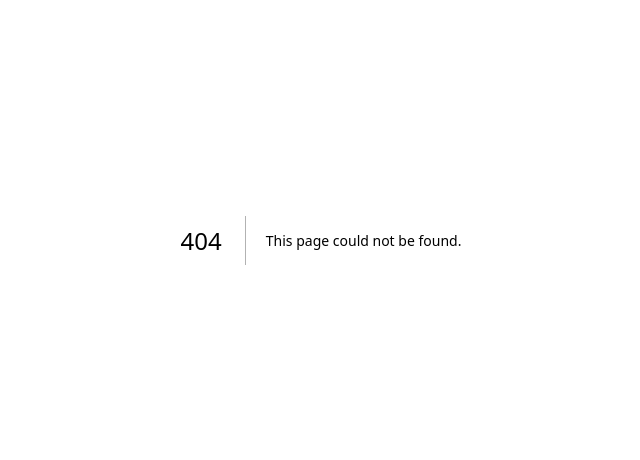
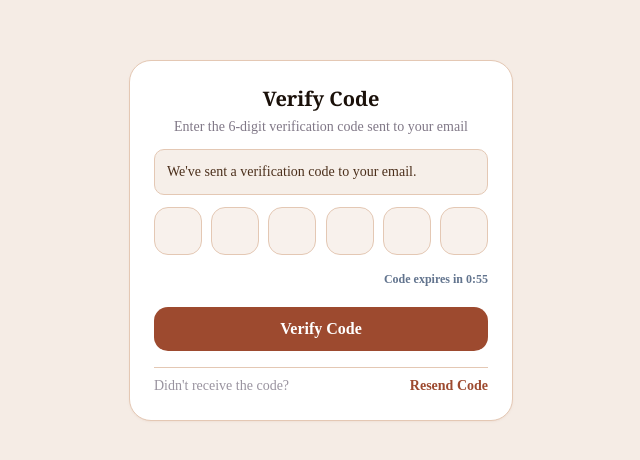
Before and after one commit to Jaymi-01/Scaffold, a Next.js app in the folder frontend/: page /verify-otp in a window 1280 px wide. Before the commit this address had no page. Shown: the part 160-620 px from the top of the page, without its empty margins (319-959 px from the left). Built offline with nearby package versions, Linux system fonts and the light colour scheme; no server answers.

Commit message:
feat: add OTP verification component with timer and error handling

```diff
--- /dev/null
+++ b/frontend/src/app/verify-otp/page.tsx
@@ -0,0 +1,248 @@
+"use client";
+
+import React, { Suspense, useState, useEffect, useRef } from "react";
+import Link from "next/link";
+import { useRouter, useSearchParams } from "next/navigation";
+import { api } from "../../utils/api";
+
+function VerifyOtpContent() {
+  const router = useRouter();
+  const searchParams = useSearchParams();
+  const email = searchParams.get("email") || "";
+
+  const [otp, setOtp] = useState(["", "", "", "", "", ""]);
+  const [errors, setErrors] = useState<Record<string, string>>({});
+  const [actionLoading, setActionLoading] = useState(false);
+  const [infoMessage, setInfoMessage] = useState("We've sent a verification code to your email.");
+  const [codeTimer, setCodeTimer] = useState(60);
+  const [lockoutActive, setLockoutActive] = useState(false);
+  const [lockoutTimer, setLockoutTimer] = useState(0);
+
+  const inputsRef = useRef<(HTMLInputElement | null)[]>([]);
+
+  useEffect(() => {
+    if (codeTimer <= 0) return;
+    const interval = setInterval(() => {
+      setCodeTimer((prev) => prev - 1);
+    }, 1000);
+    return () => clearInterval(interval);
+  }, [codeTimer]);
+
+  useEffect(() => {
+    if (lockoutTimer <= 0) {
+      if (lockoutActive) setLockoutActive(false);
+      return;
+    }
+    const interval = setInterval(() => {
+      setLockoutTimer((prev) => {
+        if (prev <= 1) {
+          setLockoutActive(false);
+          return 0;
+        }
+        return prev - 1;
+      });
+    }, 1000);
+    return () => clearInterval(interval);
+  }, [lockoutTimer, lockoutActive]);
+
+  const handleChange = (index: number, val: string) => {
+    if (val && !/^[0-9]$/.test(val)) return;
+
+    const newOtp = [...otp];
+    newOtp[index] = val;
+    setOtp(newOtp);
+    setErrors({});
+
+    // Move to next input box if digit entered
+    if (val && index < 5) {
+      inputsRef.current[index + 1]?.focus();
+    }
+  };
+
+  const handleKeyDown = (index: number, e: React.KeyboardEvent<HTMLInputElement>) => {
+    if (e.key === "Backspace") {
+      if (!otp[index] && index > 0) {
+        const newOtp = [...otp];
+        newOtp[index - 1] = "";
+        setOtp(newOtp);
+        inputsRef.current[index - 1]?.focus();
+      } else {
+        const newOtp = [...otp];
+        newOtp[index] = "";
+        setOtp(newOtp);
+      }
+      setErrors({});
+    }
+  };
+
+  const handlePaste = (e: React.ClipboardEvent<HTMLInputElement>) => {
+    e.preventDefault();
+    const text = e.clipboardData.getData("text").trim();
+    if (!/^[0-9]{6}$/.test(text)) return;
+
+    const digits = text.split("");
+    setOtp(digits);
+    setErrors({});
+    inputsRef.current[5]?.focus();
+  };
+
+  const handleResendOTP = async () => {
+    setErrors({});
+    setInfoMessage("");
+    setActionLoading(true);
+    try {
+      const res = await api.forgotPassword(email);
+      setInfoMessage(res.message);
+      setCodeTimer(60);
+      setLockoutActive(false);
+      setOtp(["", "", "", "", "", ""]);
+      inputsRef.current[0]?.focus();
+    } catch (err: any) {
+      const msg = err.message || "";
+      if (msg.toLowerCase().includes("lockout") || msg.toLowerCase().includes("attempts")) {
+        setLockoutActive(true);
+        const match = msg.match(/in (\d+) minute/);
+        const minutes = match && match[1] ? parseInt(match[1]) : 5;
+        setLockoutTimer(minutes * 60);
+      }
+      setErrors({ form: msg || "Failed to resend code." });
+    } finally {
+      setActionLoading(false);
+    }
+  };
+
+  const handleVerify = async (e: React.FormEvent) => {
+    e.preventDefault();
+    setErrors({});
+    const code = otp.join("");
+
+    if (code.length < 6) {
+      setErrors({ form: "Please enter all 6 digits of the code." });
+      return;
+    }
+
+    setActionLoading(true);
+    try {
+      await api.verifyOtp(email, code);
+      router.push(`/reset-password?email=${encodeURIComponent(email)}&otp=${encodeURIComponent(code)}`);
+    } catch (err: any) {
+      const msg = err.message || "";
+      if (msg.toLowerCase().includes("lockout") || msg.toLowerCase().includes("attempts")) {
+        setLockoutActive(true);
+        const match = msg.match(/in (\d+) minute/);
+        const minutes = match && match[1] ? parseInt(match[1]) : 5;
+        setLockoutTimer(minutes * 60);
+      }
+      setErrors({ form: msg || "Verification failed. Please try again." });
+    } finally {
+      setActionLoading(false);
+    }
+  };
+
+  return (
+    <div className="w-full max-w-sm p-6 rounded-3xl border border-golden-chestnut-200 bg-white shadow-sm shadow-rosy-copper-600/5">
+      <h2 className="text-xl font-bold text-golden-chestnut-950 mb-1 text-center font-serif">
+        Verify Code
+      </h2>
+      <p className="text-sm text-graphite-500 mb-3 text-center">
+        Enter the 6-digit verification code sent to {email || "your email"}
+      </p>
+
+      {infoMessage && (
+        <div className="p-3 rounded-lg bg-golden-chestnut-100/60 border border-golden-chestnut-200 text-golden-chestnut-800 text-sm mb-3">
+          {infoMessage}
+        </div>
+      )}
+
+      <form onSubmit={handleVerify} className="space-y-4">
+        <div className="flex justify-between gap-2" onPaste={handlePaste}>
+          {otp.map((digit, index) => (
+            <input
+              key={index}
+              ref={(el) => { inputsRef.current[index] = el; }}
+              type="text"
+              maxLength={1}
+              value={digit}
+              disabled={actionLoading || lockoutActive}
+              onChange={(e) => handleChange(index, e.target.value)}
+              onKeyDown={(e) => handleKeyDown(index, e)}
+              className={`w-12 h-12 text-center text-xl font-bold rounded-xl bg-golden-chestnut-50 text-golden-chestnut-900 outline-none transition border focus:ring-1 ${
+                errors.form
+                  ? "border-oxblood-500 focus:border-oxblood-600 focus:ring-oxblood-600/20"
+                  : "border-golden-chestnut-200 focus:border-rosy-copper-600 focus:ring-rosy-copper-600/20"
+              }`}
+            />
+          ))}
+        </div>
+
+        <div className="text-right min-h-[20px]">
+          {lockoutActive && lockoutTimer > 0 ? (
+            <p className="text-xs text-oxblood-600 font-semibold animate-shake">
+              Too many failed attempts. Locked out for {Math.floor(lockoutTimer / 60)}:{(lockoutTimer % 60) < 10 ? "0" : ""}{lockoutTimer % 60}
+            </p>
+          ) : errors.form ? (
+            <p className="text-xs text-oxblood-600 font-semibold animate-shake">
+              {errors.form}
+            </p>
+          ) : codeTimer > 0 ? (
+            <p className="text-xs text-slate-500 font-semibold">
+              Code expires in 0:{codeTimer < 10 ? "0" + codeTimer : codeTimer}
+            </p>
+          ) : (
+            <p className="text-xs text-oxblood-600 font-semibold">
+              Code has expired. Please request a new one.
+            </p>
+          )}
+        </div>
+
+        <button
+          type="submit"
+          disabled={actionLoading || lockoutActive}
+          className={`w-full py-2.5 rounded-xl font-bold transition flex items-center justify-center text-base ${
+            lockoutActive
+              ? "bg-slate-300 text-slate-500 cursor-not-allowed"
+              : "bg-rosy-copper-600 hover:bg-rosy-copper-700 text-white cursor-pointer"
+          }`}
+        >
+          {actionLoading ? (
+            <div className="w-5 h-5 border-2 border-white/30 border-t-white rounded-full animate-spin"></div>
+          ) : (
+            "Verify Code"
+          )}
+        </button>
+
+        <div className="flex justify-between items-center text-sm pt-2 border-t border-golden-chestnut-200">
+          <span className="text-graphite-400">Didn't receive the code?</span>
+          <button
+            type="button"
+            onClick={handleResendOTP}
+            disabled={actionLoading || lockoutActive}
+            className={`font-semibold transition ${
+              lockoutActive
+                ? "text-graphite-300 cursor-not-allowed"
+                : "text-rosy-copper-600 hover:text-rosy-copper-700 cursor-pointer"
+            }`}
+          >
+            Resend Code
+          </button>
+        </div>
+      </form>
+    </div>
+  );
+}
+
+export default function VerifyOtpPage() {
+  return (
+    <div className="min-h-screen flex flex-col bg-golden-chestnut-50 text-golden-chestnut-900">
+      <div className="flex-1 flex items-center justify-center bg-golden-chestnut-100/40 px-6 py-4">
+        <Suspense fallback={
+          <div className="w-full max-w-sm p-6 rounded-3xl border border-golden-chestnut-200 bg-white shadow-sm flex justify-center py-12">
+            <div className="w-8 h-8 border-4 border-golden-chestnut-200 border-t-rosy-copper-600 rounded-full animate-spin"></div>
+          </div>
+        }>
+          <VerifyOtpContent />
+        </Suspense>
+      </div>
+    </div>
+  );
+}
```
